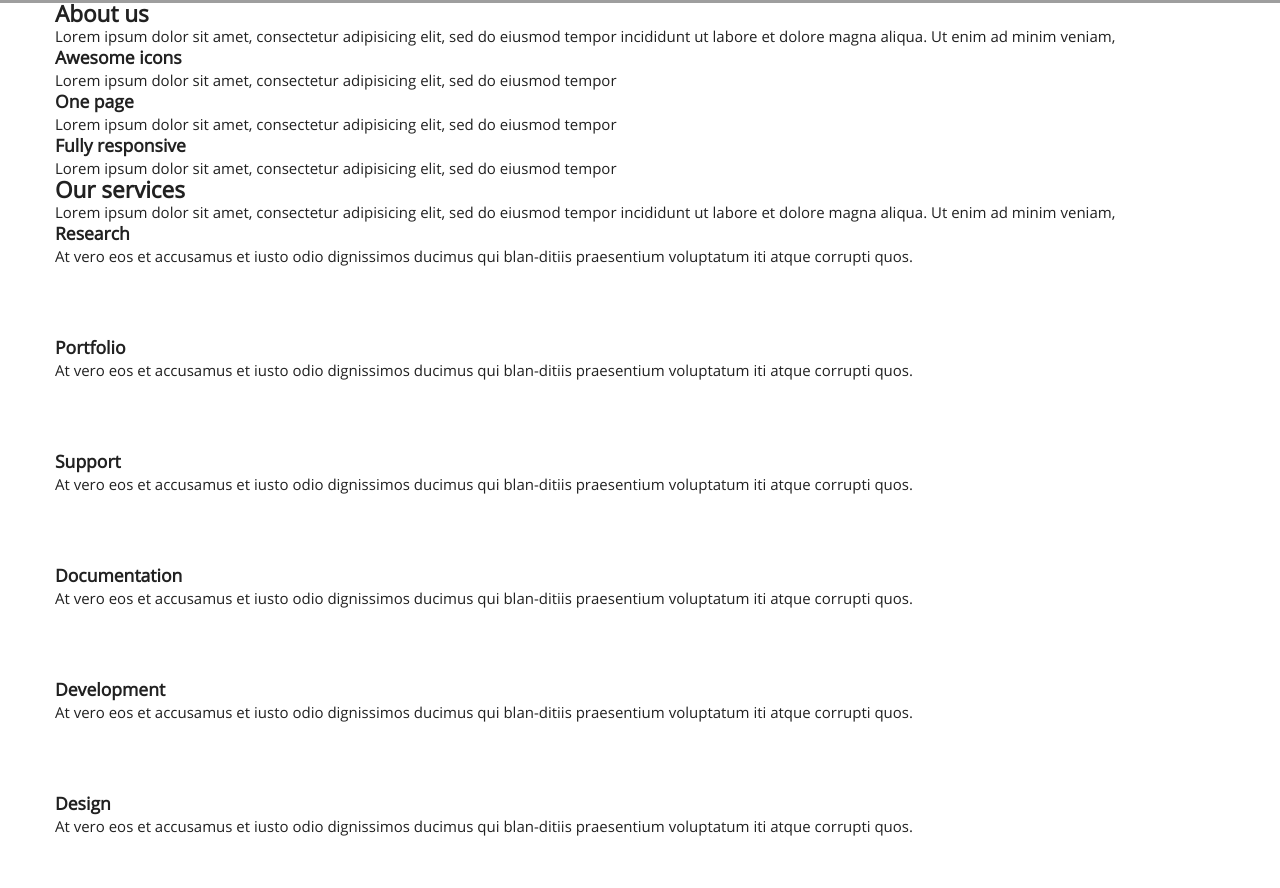
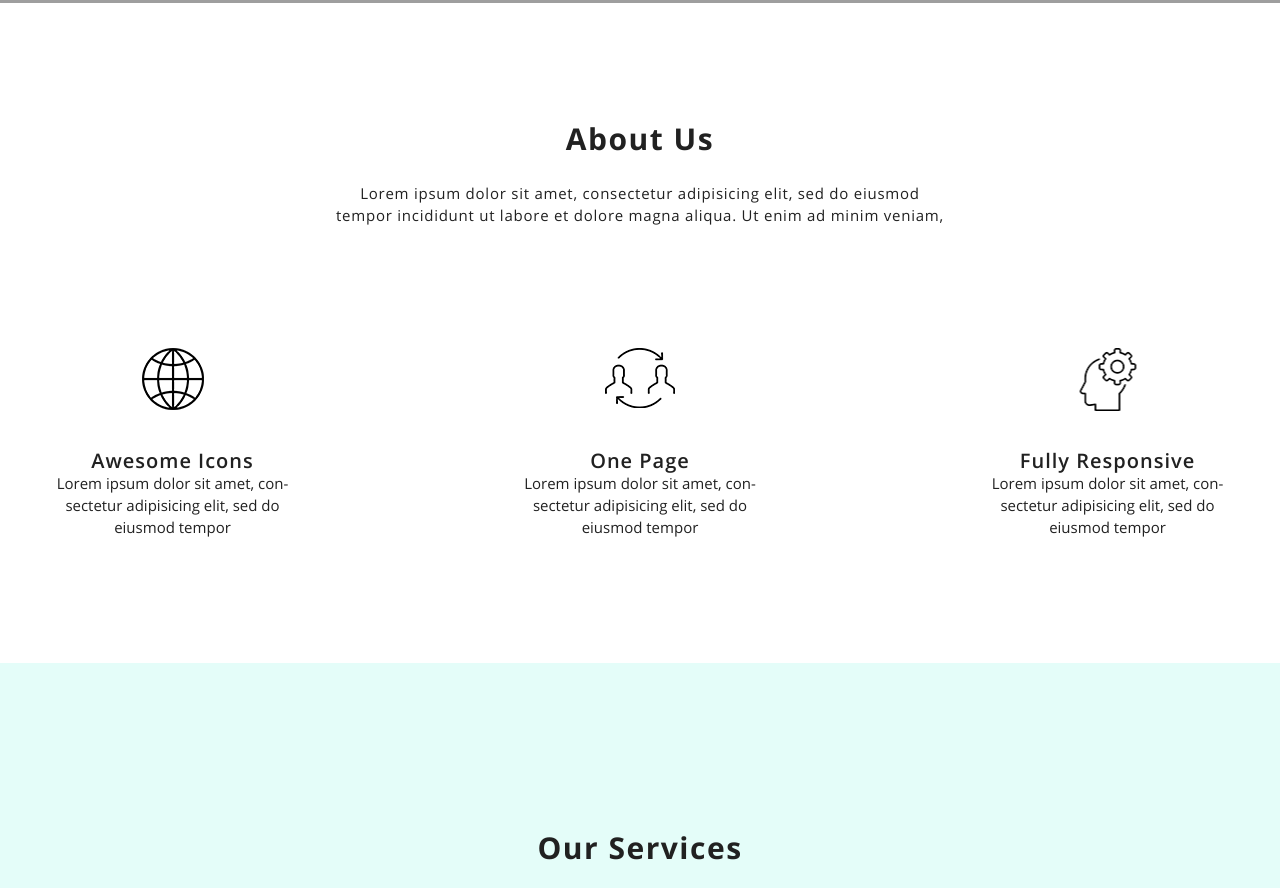
Before and after one commit to menkoroed/safari, a website: page source/index.html in a window 1280 px wide. Shown: the part 770-1658 px from the top of the page. Drawn offline with nearby package versions, Linux system fonts and the light colour scheme; files that its build step writes are made by us from their sources; grey boxes are pictures that could not be loaded.

Commit message:
Сделал 2 секции

```diff
--- a/source/index.html
+++ b/source/index.html
@@ -36,15 +36,15 @@
 				<ul class="about__list">
 					<li class="about__item about__item--icon">
 						<h3 class="about__title">Awesome icons</h3>
-						<p class="about__text">Lorem ipsum dolor sit amet, consectetur adipisicing elit, sed do eiusmod tempor</p>
+						<p class="about__text">Lorem ipsum dolor sit amet, con- sectetur adipisicing elit, sed do eiusmod tempor</p>
 					</li>
 					<li class="about__item about__item--page">
 						<h3 class="about__title">One page</h3>
-						<p class="about__text">Lorem ipsum dolor sit amet, consectetur adipisicing elit, sed do eiusmod tempor</p>
+						<p class="about__text">Lorem ipsum dolor sit amet, con- sectetur adipisicing elit, sed do eiusmod tempor</p>
 					</li>
 					<li class="about__item about__item--full">
 						<h3 class="about__title">Fully responsive</h3>
-						<p class="about__text">Lorem ipsum dolor sit amet, consectetur adipisicing elit, sed do eiusmod tempor</p>
+						<p class="about__text">Lorem ipsum dolor sit amet, con- sectetur adipisicing elit, sed do eiusmod tempor</p>
 					</li>
 				</ul>
 			</section>
@@ -54,33 +54,33 @@
 				<ul class="services__list">
 					<li class="services__item services__item--research">
 						<h3 class="services__title">Research</h3>
-						<p class="services__text">At vero eos et accusamus et iusto odio dignissimos ducimus qui blan-ditiis praesentium voluptatum iti atque corrupti quos.</p>
-						<a class="button" href="#">Read more</a>
+						<p class="services__text">At vero eos et accusamus et iusto odio dignissimos ducimus qui blan- ditiis praesentium voluptatum iti atque corrupti quos.</p>
+						<a class="services__button button" href="#">Read more</a>
 					</li>
 					<li class="services__item services__item--portfolio">
 						<h3 class="services__title">Portfolio</h3>
-						<p class="services__text">At vero eos et accusamus et iusto odio dignissimos ducimus qui blan-ditiis praesentium voluptatum iti atque corrupti quos.</p>
-						<a class="button" href="#">Read more</a>
+						<p class="services__text">At vero eos et accusamus et iusto odio dignissimos ducimus qui blan- ditiis praesentium voluptatum iti atque corrupti quos.</p>
+						<a class="services__button button" href="#">Read more</a>
 					</li>
 					<li class="services__item services__item--support">
 						<h3 class="services__title">Support</h3>
-						<p class="services__text">At vero eos et accusamus et iusto odio dignissimos ducimus qui blan-ditiis praesentium voluptatum iti atque corrupti quos.</p>
-						<a class="button" href="#">Read more</a>
+						<p class="services__text">At vero eos et accusamus et iusto odio dignissimos ducimus qui blan- ditiis praesentium voluptatum iti atque corrupti quos.</p>
+						<a class="services__button button" href="#">Read more</a>
 					</li>
 					<li class="services__item services__item--document">
 						<h3 class="services__title">Documentation</h3>
-						<p class="services__text">At vero eos et accusamus et iusto odio dignissimos ducimus qui blan-ditiis praesentium voluptatum iti atque corrupti quos.</p>
-						<a class="button" href="#">Read more</a>
+						<p class="services__text">At vero eos et accusamus et iusto odio dignissimos ducimus qui blan- ditiis praesentium voluptatum iti atque corrupti quos.</p>
+						<a class="services__button button" href="#">Read more</a>
 					</li>
 					<li class="services__item services__item--development">
 						<h3 class="services__title">Development</h3>
-						<p class="services__text">At vero eos et accusamus et iusto odio dignissimos ducimus qui blan-ditiis praesentium voluptatum iti atque corrupti quos.</p>
-						<a class="button" href="#">Read more</a>
+						<p class="services__text">At vero eos et accusamus et iusto odio dignissimos ducimus qui blan- ditiis praesentium voluptatum iti atque corrupti quos.</p>
+						<a class="services__button button" href="#">Read more</a>
 					</li>
 					<li class="services__item services__item--design">
 						<h3 class="services__title">Design</h3>
-						<p class="services__text">At vero eos et accusamus et iusto odio dignissimos ducimus qui blan-ditiis praesentium voluptatum iti atque corrupti quos.</p>
-						<a class="button" href="#">Read more</a>
+						<p class="services__text">At vero eos et accusamus et iusto odio dignissimos ducimus qui blan- ditiis praesentium voluptatum iti atque corrupti quos.</p>
+						<a class="services__button button" href="#">Read more</a>
 					</li>
 				</ul>
 			</section>
--- a/source/sass/style.scss
+++ b/source/sass/style.scss
@@ -50,6 +50,7 @@ body {
 	line-height: 22px;
 	color: #212121;
 	overflow-x: hidden;
+	text-align: center;
 }
 
 img {
@@ -90,16 +91,22 @@ a {
 	}
 }
 
+.front,
+.services,
+.plan,
+.blog,
+.contact{
+	width: 100vw;
+	margin: 0 calc(-50vw + 50%);
+	padding: $p;
+}
+
 .front {
 	background: #000 url('../img/bg.png') 0 -76px no-repeat;
 	background-size: cover;
-	width: 100vw;
-	margin: 0 calc(-50vw + 50%);
-	padding: $p;
 	padding-top: 194px;
 	padding-bottom: 70px;
 	color: #fff;
-	text-align: center;
 	&__title {
 		font-family: 'Open Sans Semibold';
 		font-size: 60px;
@@ -112,6 +119,7 @@ a {
 
 	&__button {
 		margin-top: 108px;
+		border-width: 3px;
 		&--our {
 			margin-left: 21px;
 		}
@@ -131,12 +139,150 @@ a {
 	color: #fff;
 	text-transform: uppercase;
 	background-color: transparent;
-	border: 3px solid #fff;
+	border: 2px solid #f8f8f8;
 	padding: 21px 39px;
 	display: inline-block;
+	letter-spacing: 1px;
 	&--active {
 		border: none;
 		background-color: $green;
 		padding: 24px 52px;
 	}
 }
+
+.section {
+	&-title {
+		font-family: 'Open Sans Bold';
+		font-size: 30px;
+		letter-spacing: 1.5px;
+		text-transform: capitalize;
+	}
+
+	&-text {
+		letter-spacing: 0.75px;
+		width: 620px;
+		margin: $m;
+		margin-top: 32px;
+	}
+}
+
+.about {
+	padding: 125px 0;
+	&__list {
+		display: flex;
+		justify-content: space-between;
+		margin-top: 122px;
+	}
+
+	&__item {
+		padding-top: 102px;
+		position: relative;
+		&::before {
+			content: '';
+			position: absolute;
+			top: 0;
+			left: 50%;
+			transform: translateX(-50%);
+			background-repeat: no-repeat;
+		}
+
+		&--icon::before {
+			width: 62px;
+			height: 62px;
+			background-image: url('../img/internet.png');
+		}
+
+		&--page::before {
+			width: 70px;
+			height: 60px;
+			background-image: url('../img/transfer.png');
+		}
+
+		&--full::before {
+			width: 57px;
+			height: 63px;
+			background-image: url('../img/head.png');
+		}
+	}
+
+	&__title {
+		font-family: 'Open Sans Semibold';
+		font-size: 20px;
+		letter-spacing: 1px;
+		text-transform: capitalize;
+	}
+
+	&__text {
+		width: 235px;
+	}
+}
+
+.services {
+	padding-top: 174px;
+	padding-bottom: 90px;
+	background-color: #e4fdf9;
+	&__list {
+		display: flex;
+		justify-content: space-between;
+		flex-wrap: wrap;
+		margin-top: 112px;
+	}
+
+	&__item {
+		width: 370px;
+		background-color: #fff;
+		padding-top: 58px;
+		padding-bottom: 49px;
+		margin-bottom: 31px;
+		&:hover {
+			background-color: $green;
+			box-shadow: 0 10px 20px rgba(0, 0, 0, 0.35)
+
+		}
+	}
+
+	&__item:hover * {
+		color: #fff;
+	}
+
+	&__item:hover .services__button {
+		border-color: #fff;
+		cursor: url('../img/cursor.png'), auto;
+	}
+
+	&__item:hover .services__title::before {
+		background-image: url('../img/smartphone.png');
+	}
+
+	&__title {
+		font-family: 'Open Sans Semibold';
+		font-size: 20px;
+		letter-spacing: 1px;
+		padding-top: 100px;
+		position: relative;
+		&::before {
+			content: '';
+			position: absolute;
+			top: 0;
+			left: 50%;
+			width: 56px;
+			height: 62px;
+			background: url('../img/smartphone_copy.png') no-repeat;
+			transform: translateX(-50%);
+		}
+	}
+
+	&__text {
+		line-height: 25px;
+		letter-spacing: 0.75px;
+		margin: 20px auto 40px;
+		width: 276px;
+	}
+
+	&__button {
+		font-family: 'Open Sans Semibold';
+		color: #212121;
+		border-color: #212121;
+		padding: 15px 11px;
+	}
+}
```
Also changed, not shown: source/img/cursor.png (added).
